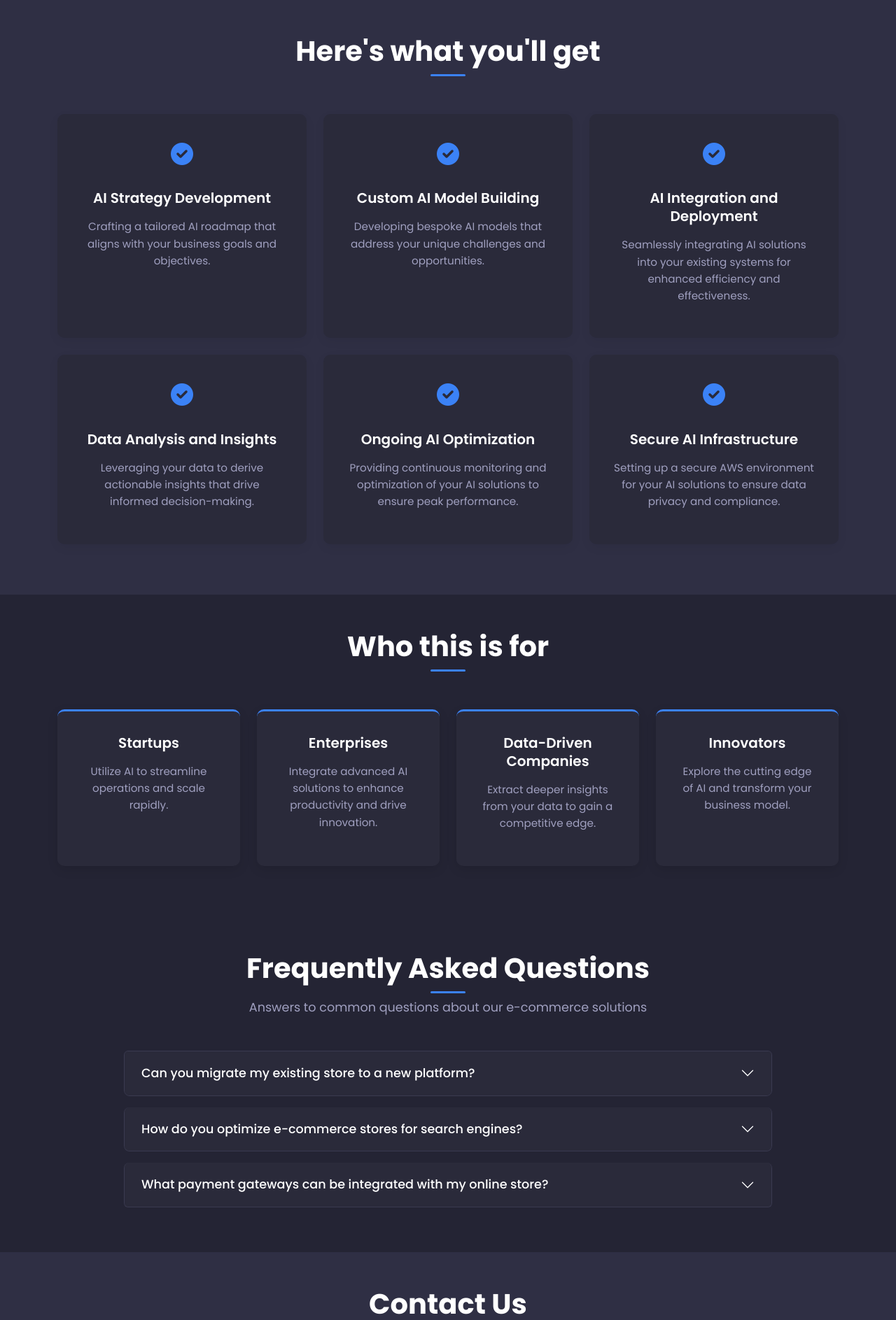
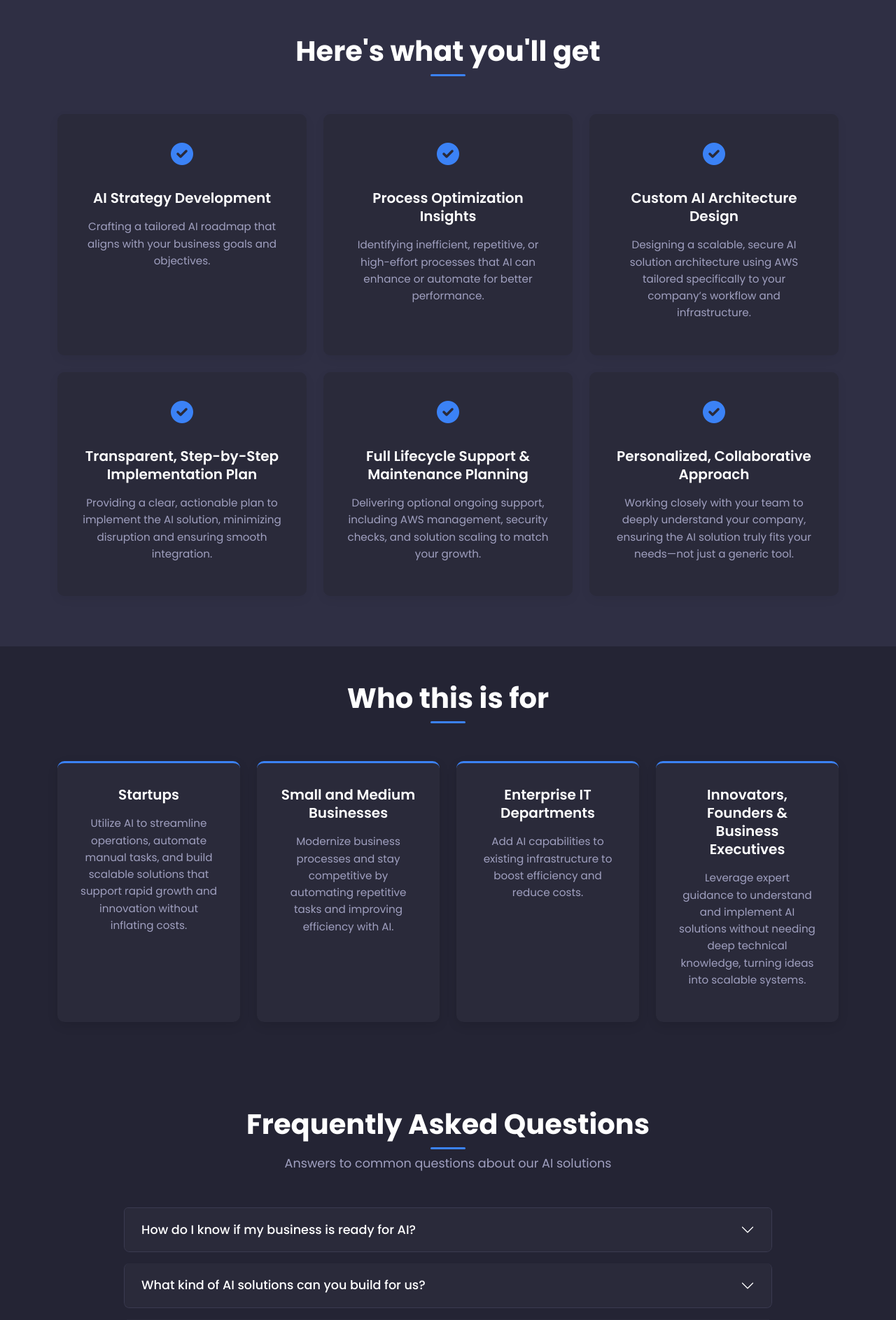
Before and after one commit to CodeBayAgency/website, a Flask app: page /services/ai-solutions in a window 1280 px wide. Shown: the part 801-2688 px from the top of the page at 70% size. Run offline with Flask 3, Linux system fonts and the light colour scheme.

Commit message:
feat: modify content inside of the ai_solutions.html file

```diff
--- a/templates/ai_solutions.html
+++ b/templates/ai_solutions.html
@@ -86,8 +86,8 @@
                         <div class="icon-container">
                             <i class="fas fa-check-circle"></i>
                         </div>
-                        <h4>Custom AI Model Building</h4>
-                        <p>Developing bespoke AI models that address your unique challenges and opportunities.</p>
+                        <h4>Process Optimization Insights</h4>
+                        <p>Identifying inefficient, repetitive, or high-effort processes that AI can enhance or automate for better performance.</p>
                     </div>
                 </div>
                 <div class="col-md-4 mb-4">
@@ -95,8 +95,8 @@
                         <div class="icon-container">
                             <i class="fas fa-check-circle"></i>
                         </div>
-                        <h4>AI Integration and Deployment</h4>
-                        <p>Seamlessly integrating AI solutions into your existing systems for enhanced efficiency and effectiveness.</p>
+                        <h4>Custom AI Architecture Design</h4>
+                        <p>Designing a scalable, secure AI solution architecture using AWS tailored specifically to your company’s workflow and infrastructure.</p>
                     </div>
                 </div>
                 <div class="col-md-4 mb-4">
@@ -104,8 +104,8 @@
                         <div class="icon-container">
                             <i class="fas fa-check-circle"></i>
                         </div>
-                        <h4>Data Analysis and Insights</h4>
-                        <p>Leveraging your data to derive actionable insights that drive informed decision-making.</p>
+                        <h4>Transparent, Step-by-Step Implementation Plan</h4>
+                        <p>Providing a clear, actionable plan to implement the AI solution, minimizing disruption and ensuring smooth integration.</p>
                     </div>
                 </div>
                 <div class="col-md-4 mb-4">
@@ -113,8 +113,8 @@
                         <div class="icon-container">
                             <i class="fas fa-check-circle"></i>
                         </div>
-                        <h4>Ongoing AI Optimization</h4>
-                        <p>Providing continuous monitoring and optimization of your AI solutions to ensure peak performance.</p>
+                        <h4>Full Lifecycle Support & Maintenance Planning</h4>
+                        <p>Delivering optional ongoing support, including AWS management, security checks, and solution scaling to match your growth.</p>
                     </div>
                 </div>
                 <div class="col-md-4 mb-4">
@@ -122,8 +122,8 @@
                         <div class="icon-container">
                             <i class="fas fa-check-circle"></i>
                         </div>
-                        <h4>Secure AI Infrastructure</h4>
-                        <p>Setting up a secure AWS environment for your AI solutions to ensure data privacy and compliance.</p>
+                        <h4>Personalized, Collaborative Approach</h4>
+                        <p>Working closely with your team to deeply understand your company, ensuring the AI solution truly fits your needs—not just a generic tool.</p>
                     </div>
                 </div>
             </div>
@@ -142,25 +142,25 @@
                 <div class="col-md-6 col-lg-3 mb-4">
                     <div class="audience-card">
                         <h4>Startups</h4>
-                        <p>Utilize AI to streamline operations and scale rapidly.</p>
+                        <p>Utilize AI to streamline operations, automate manual tasks, and build scalable solutions that support rapid growth and innovation without inflating costs.</p>
                     </div>
                 </div>
                 <div class="col-md-6 col-lg-3 mb-4">
                     <div class="audience-card">
-                        <h4>Enterprises</h4>
-                        <p>Integrate advanced AI solutions to enhance productivity and drive innovation.</p>
+                        <h4>Small and Medium Businesses</h4>
+                        <p>Modernize business processes and stay competitive by automating repetitive tasks and improving efficiency with AI.</p>
                     </div>
                 </div>
                 <div class="col-md-6 col-lg-3 mb-4">
                     <div class="audience-card">
-                        <h4>Data-Driven Companies</h4>
-                        <p>Extract deeper insights from your data to gain a competitive edge.</p>
+                        <h4>Enterprise IT Departments</h4>
+                        <p>Add AI capabilities to existing infrastructure to boost efficiency and reduce costs.</p>
                     </div>
                 </div>
                 <div class="col-md-6 col-lg-3 mb-4">
                     <div class="audience-card">
-                        <h4>Innovators</h4>
-                        <p>Explore the cutting edge of AI and transform your business model.</p>
+                        <h4>Innovators, Founders & Business Executives</h4>
+                        <p>Leverage expert guidance to understand and implement AI solutions without needing deep technical knowledge, turning ideas into scalable systems.</p>
                     </div>
                 </div>
             </div>
@@ -258,45 +258,69 @@
             <div class="row text-center">
                 <div class="col-12">
                     <h2 class="section-title">Frequently Asked Questions</h2>
-                    <p class="section-subtitle mb-5">Answers to common questions about our e-commerce solutions</p>
+                    <p class="section-subtitle mb-5">Answers to common questions about our AI solutions</p>
                 </div>
             </div>
             <div class="row justify-content-center">
                 <div class="col-lg-10">
                     <div class="accordion" id="faqAccordion">
                         <div class="accordion-item">
+                            <h2 class="accordion-header" id="heading1">
+                                <button class="accordion-button collapsed" type="button" data-bs-toggle="collapse" data-bs-target="#collapse1" aria-expanded="false" aria-controls="collapse1">
+                                    How do I know if my business is ready for AI?
+                                </button>
+                            </h2>
+                            <div id="collapse1" class="accordion-collapse collapse" aria-labelledby="heading1" data-bs-parent="#faqAccordion">
+                                <div class="accordion-body">
+                                    We’ll help you assess your current operations and identify areas where AI can bring real value. You don’t need to be tech-savvy — we guide you through the entire process.
+                                </div>
+                            </div>
+                        </div>
+                        <div class="accordion-item">
                             <h2 class="accordion-header" id="heading2">
                                 <button class="accordion-button collapsed" type="button" data-bs-toggle="collapse" data-bs-target="#collapse2" aria-expanded="false" aria-controls="collapse2">
-                                    Can you migrate my existing store to a new platform?
+                                    What kind of AI solutions can you build for us?
                                 </button>
                             </h2>
                             <div id="collapse2" class="accordion-collapse collapse" aria-labelledby="heading2" data-bs-parent="#faqAccordion">
                                 <div class="accordion-body">
-                                    Yes, we offer comprehensive migration services. We'll transfer your products, customer data, order history, and other essential information from your current platform to your new store. Our migration process is carefully planned to minimize downtime and ensure data integrity. We also provide thorough testing before going live to prevent any issues.
+                                    We design custom solutions based on your needs — from automating repetitive tasks to integrating AI into decision-making processes or customer interactions.
                                 </div>
                             </div>
                         </div>
                         <div class="accordion-item">
                             <h2 class="accordion-header" id="heading3">
                                 <button class="accordion-button collapsed" type="button" data-bs-toggle="collapse" data-bs-target="#collapse3" aria-expanded="false" aria-controls="collapse3">
-                                    How do you optimize e-commerce stores for search engines?
+                                    How long does the entire process take?
                                 </button>
                             </h2>
                             <div id="collapse3" class="accordion-collapse collapse" aria-labelledby="heading3" data-bs-parent="#faqAccordion">
                                 <div class="accordion-body">
-                                    Our e-commerce SEO strategy includes optimizing product descriptions, metadata, URL structures, and image alt texts. We implement schema markup for rich snippets, create SEO-friendly category structures, and ensure fast loading speeds. We also focus on mobile optimization, site architecture, and technical SEO aspects specific to e-commerce like handling pagination, filtering, and duplicate content issues.
+                                    It depends on the complexity of the project. We typically present a tailored strategy within 2 working days, and the full solution roadmap with architecture, implementation, and maintenance planning follows after an in-depth analysis — usually within 1–2 weeks.
                                 </div>
                             </div>
                         </div>
                         <div class="accordion-item">
                             <h2 class="accordion-header" id="heading4">
                                 <button class="accordion-button collapsed" type="button" data-bs-toggle="collapse" data-bs-target="#collapse4" aria-expanded="false" aria-controls="collapse4">
-                                    What payment gateways can be integrated with my online store?
+                                    What happens after the solution is delivered?
                                 </button>
                             </h2>
                             <div id="collapse4" class="accordion-collapse collapse" aria-labelledby="heading4" data-bs-parent="#faqAccordion">
                                 <div class="accordion-body">
-                                    We can integrate virtually any major payment gateway including PayPal, Stripe, Square, Authorize.net, Amazon Pay, Apple Pay, Google Pay, and many others. We can also implement multiple payment options to give your customers flexibility. All our integrations follow the latest security standards and compliance requirements for e-commerce transactions.
+                                    We provide a full implementation plan and optional ongoing support, including AWS administration, security updates, scalability planning, and guidance for future improvements.
+                                </div>
+                            </div>
+                        </div>
+                        <div class="accordion-item">
+                            <h2 class="accordion-header" id="heading5">
+                                <button class="accordion-button collapsed" type="button" data-bs-toggle="collapse" data-bs-target="#collapse5" aria-expanded="false" aria-controls="collapse5">
+                                    Is the solution scalable as my business grows?
+                                </button>
+                            </h2>
+                            <div id="collapse5" class="accordion-collapse collapse" aria-labelledby="heading5" data-bs-parent="#faqAccordion">
+                                <div class="accordion-body">
+                                    Yes. We design AI architectures on AWS with scalability in mind, so your solution can evolve alongside your business needs without major rework.
                                 </div>
                             </div>
                         </div>
```
Also changed, not shown: templates/software_testing.html (+15 -6 lines).
